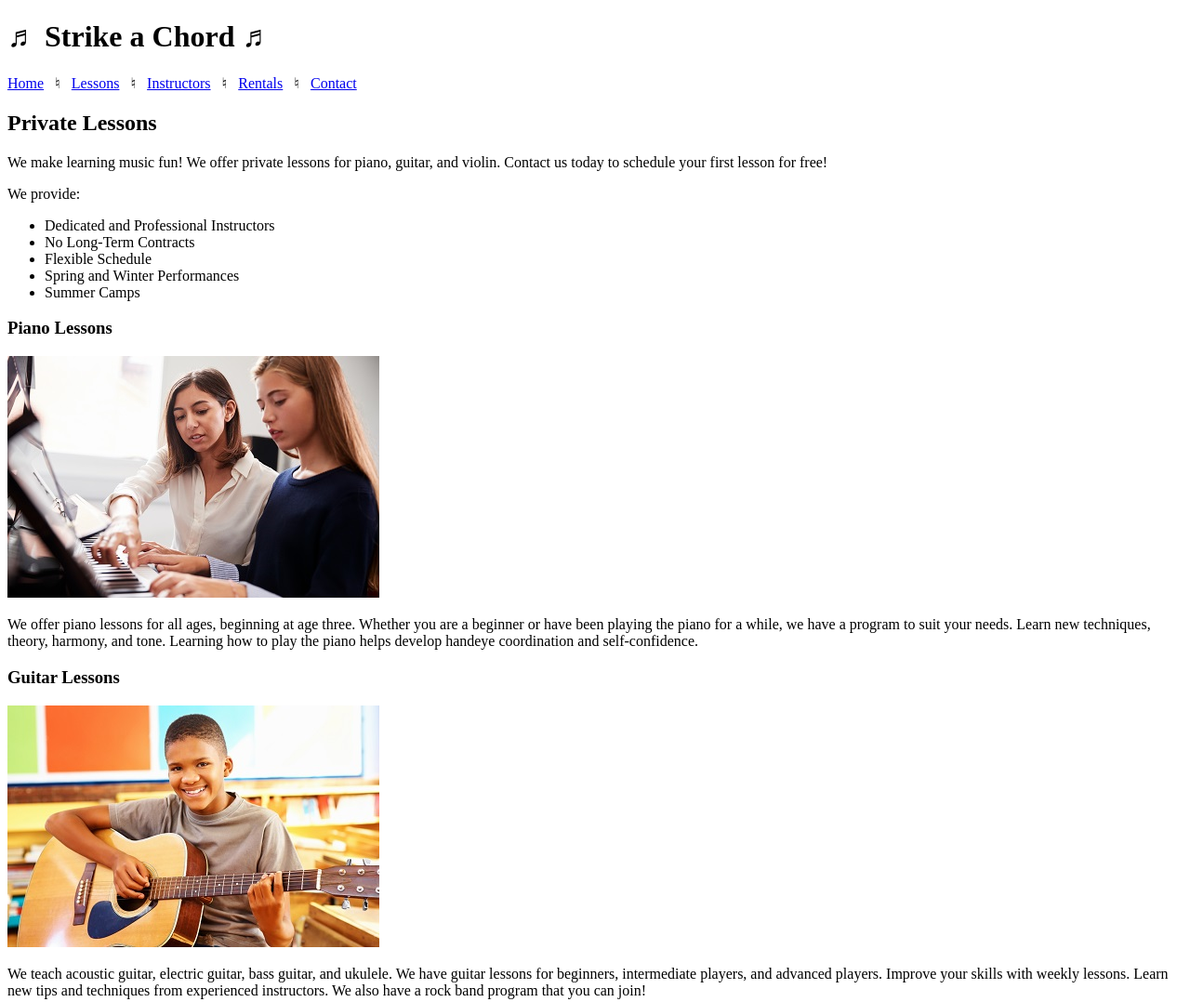
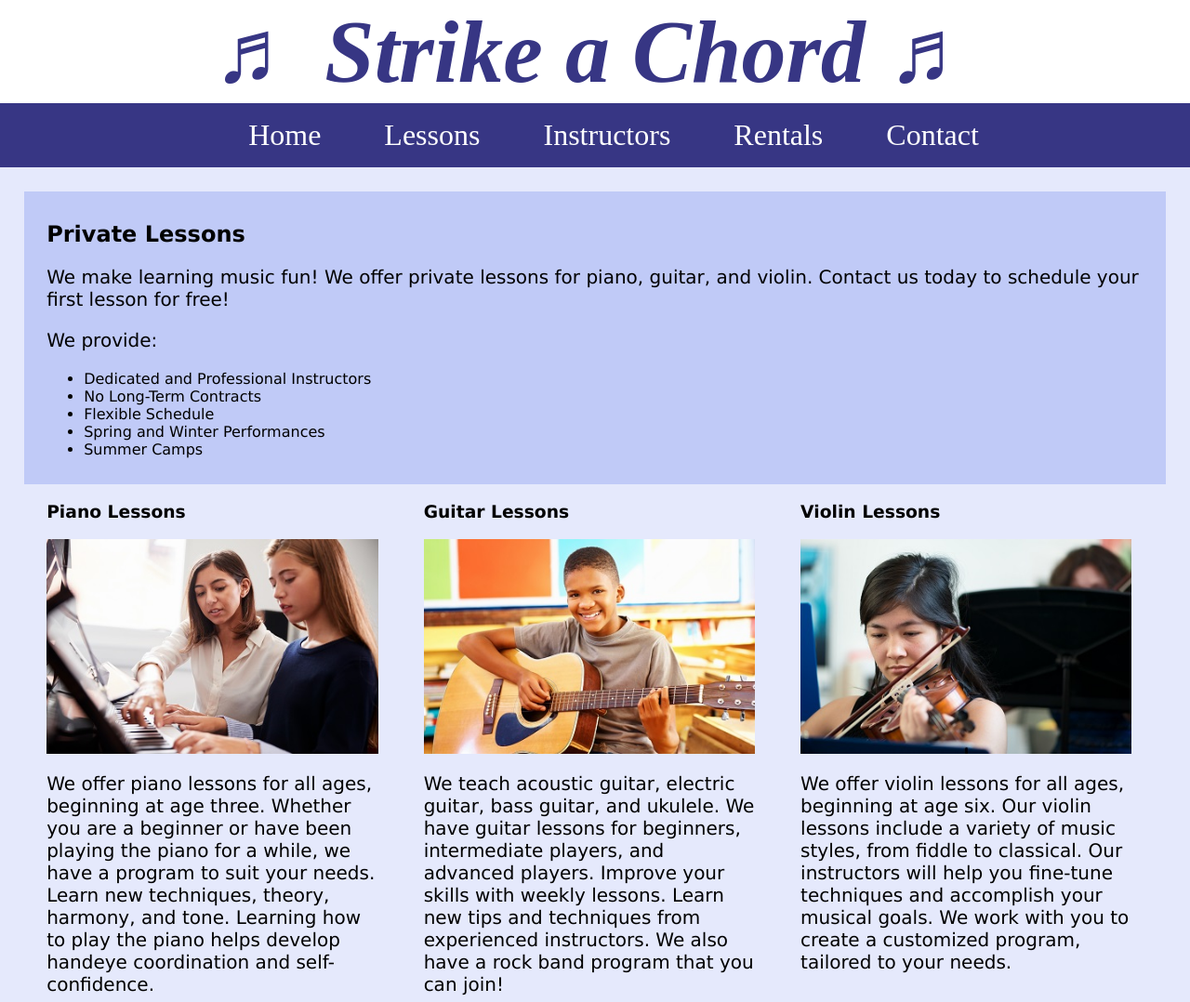
Before and after one commit to Randreshdez0/Strike-a-Chord, a plain HTML site: page music/lessons.html in a window 1280 px wide. Shown: the top 1078 px of the page at 93% size. Drawn offline with Linux system fonts and the light colour scheme.

Commit message:
Style Sheet Addition
cleaned up navigation and added style.css

```diff
--- /dev/null
+++ b/music/css/styles.css
@@ -0,0 +1,111 @@
+/*
+Author: Ricardo Hernandez
+File Name: styles.css
+Date: 10/10/2023
+*/
+
+/* CSS Reset */
+body, header, nav, main, footer, img, h1 {
+    margin: 0;
+    padding: 0;
+    border: 0;
+}
+
+/* Style rule for images */
+img {
+    max-width: 100%;
+    display: block;
+}
+
+/* Style rules for header content */
+header {
+    text-align: center;
+    font-size: 3em;
+    color: #373684;
+}
+
+header h1 {
+    font-style: italic;
+}
+
+/* Style rules for navigation area */
+nav {
+    background-color: #373684;
+}
+
+nav ul {
+    list-style-type: none;
+    margin: 0;
+    text-align: center;
+}
+
+nav li {
+    display: inline-block;
+    font-size: 2em;
+}
+
+nav li a {
+    display: block;
+    color: #fff;
+    text-align: center;
+    padding: 0.5em 1em;
+    text-decoration: none;
+}
+
+/* Style rules for main content */
+main {
+    padding: 2%;
+    background-color: #e5e9fc;
+    overflow: auto;
+    font-family: Verdana, Arial, sans-serif;
+}
+
+main p {
+    font-size: 1.25em;
+}
+
+.action {
+    font-size: 1.75em;
+    color: #373684;
+    font-weight: bold;
+}
+
+/* Style rules for lessons content */
+#piano, #guitar, #violin {
+     width: 29%;
+     float: left;
+     margin: 0 2%;
+}
+
+#info {
+    clear: left;
+    background-color: #c0caf7;
+    padding: 1% 2%;
+}
+
+/* Style rules for contact content */
+#contact {
+    text-align: center;
+}
+
+#contact a {
+    color: #4645a8;
+    text-decoration: none;
+    font-weight: bold;
+}
+
+.map {
+    border: 5px solid #373684;
+}
+
+/* Style rules for footer content */
+footer {
+    text-align: center;
+    font-size: 0.65em;
+    clear: left;
+}
+
+footer a {
+    color: #4645a8;
+    text-decoration: none;
+}
--- a/music/lessons.html
+++ b/music/lessons.html
@@ -8,6 +8,7 @@ Date: 10/05/2023
 <html lang="en">
   <title>Strike a Chord: Lessons</title>
   <meta charset="utf-8">
+  <link rel="stylesheet" href="css/styles.css">
   <head>
   </head>
 
@@ -20,11 +21,13 @@ Date: 10/05/2023
     </header>
 
     <nav>
-      <p><a href="index.html">Home</a> &nbsp; &#9838; &nbsp;
-      <a href="lessons.html">Lessons</a> &nbsp; &#9838; &nbsp;
-      <a href="instructors.html">Instructors</a> &nbsp; &#9838; &nbsp;
-      <a href="rentals.html">Rentals</a> &nbsp; &#9838; &nbsp;
-      <a href="contact.html">Contact</a></p>
+     <ul>
+        <li><a href="index.html">Home</a></li>
+        <li><a href="lessons.html">Lessons</a></li>
+        <li><a href="instructors.html">Instructors</a> </li>
+        <li><a href="rentals.html">Rentals</a> </li>
+        <li><a href="contact.html">Contact</a></li>
+      </ul>
     </nav>
 
     <!-- Use the main area to add the main content to the webpage -->
@@ -50,7 +53,7 @@ Date: 10/05/2023
 
         <h3>Piano Lessons</h3>
 
-        <img src="images/piano-lesson.jpg" alt="piano teacher and student sitting at a piano" height="260" width="400">
+        <img src="images/piano-lesson.jpg" alt="piano teacher and student sitting at a piano">
 
         <p>We offer piano lessons for all ages, beginning at age three. Whether you are a beginner or have been playing the piano for a while, we have a program to suit your needs. Learn new techniques, theory, harmony, and tone. Learning how to play the piano helps develop handeye coordination and self-confidence.</p>
 
@@ -59,7 +62,7 @@ Date: 10/05/2023
 
       <div id="guitar">
         <h3>Guitar Lessons</h3>
-        <img src="images/child-guitar.jpg" alt="child with a smile holding a guitar" height="260" width="400">
+        <img src="images/child-guitar.jpg" alt="child with a smile holding a guitar">
         <p>We teach acoustic guitar, electric guitar, bass guitar, and ukulele. We have guitar lessons for beginners, intermediate players, and advanced players. Improve your skills with weekly lessons. Learn new tips and techniques from experienced instructors. We also have a rock band program that you can join!</p>
 
       </div>
@@ -68,7 +71,7 @@ Date: 10/05/2023
 
       <div id="violin">
         <h3>Violin Lessons</h3>
-        <img src="images/woman-violin.jpg" alt="woman playing the violin" height="260" width="400">
+        <img src="images/woman-violin.jpg" alt="woman playing the violin">
         <p>We offer violin lessons for all ages, beginning at age six. Our violin lessons include a variety of music styles, from fiddle to classical. Our instructors will help you fine-tune techniques and accomplish your musical goals. We work with you to create a customized program, tailored to your needs.</p>
       </div>
     </main>
```
Also changed, not shown: music/contact.html (+9 -6 lines), music/index.html (+15 -6 lines), music/template.html (+8 -5 lines), music/images/music-notes.png (added).
